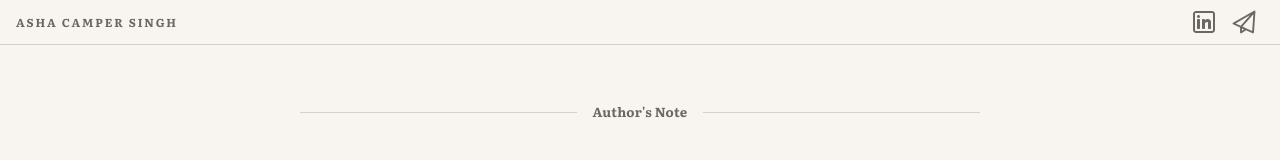
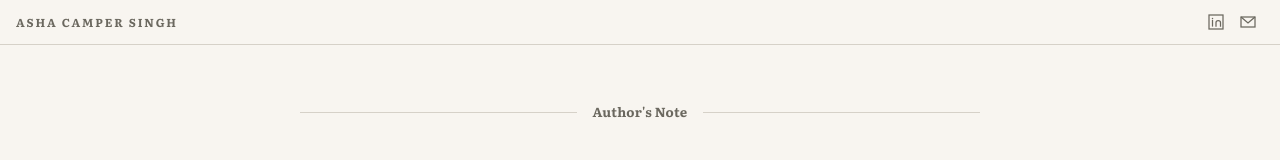
Before and after one commit to ashacs/ashacs.github.io, a Next.js app: page / in a window 1280 px wide. Shown: the top 160 px of the page. Built offline with nearby package versions, Linux system fonts and the light colour scheme.

Commit message:
style: less thiccc svgs

```diff
--- a/src/components/SVG/EmailSVG.tsx
+++ b/src/components/SVG/EmailSVG.tsx
@@ -2,13 +2,16 @@ export function EmailSVG() {
   return (
     <svg
       xmlns="http://www.w3.org/2000/svg"
-      fill="currentColor"
-      width="24px"
-      height="24px"
-      viewBox="0 0 32 32"
-      version="1.1"
+      width="16"
+      height="16"
+      viewBox="0 0 16 16"
+      fill="none"
+      stroke="currentColor"
+      strokeWidth="1.25"
+      strokeLinejoin="miter"
     >
-      <path d="M31.117 1.445c-0.009-0.018-0.026-0.029-0.036-0.046-0.069-0.131-0.155-0.243-0.258-0.338l-0.001-0.001c-0.028-0.019-0.063-0.039-0.098-0.057l-0.007-0.003c-0.021-0.015-0.029-0.043-0.052-0.057-0.030-0.019-0.067-0.013-0.099-0.030-0.131-0.071-0.285-0.12-0.448-0.136l-0.005-0c-0.035-0.007-0.079-0.013-0.123-0.016l-0.004-0c-0.211 0.001-0.409 0.055-0.582 0.15l0.006-0.003c-0.010 0.005-0.022 0.002-0.032 0.008l-27.999 16c-0.379 0.219-0.63 0.623-0.63 1.085 0 0.5 0.294 0.932 0.719 1.132l0.008 0.003 9.273 4.28v6.585c0 0.473 0.263 0.884 0.65 1.096l0.007 0.003c0.172 0.095 0.376 0.15 0.594 0.15 0.255 0 0.492-0.077 0.69-0.208l-0.005 0.003 6.027-3.955 8.764 4.045c0.153 0.072 0.333 0.115 0.523 0.115 0.659 0 1.198-0.509 1.246-1.156l0-0.004 2-28.001c0.002-0.023-0.013-0.042-0.013-0.065 0.001-0.016 0.001-0.035 0.001-0.054 0-0.191-0.043-0.372-0.121-0.533l0.003 0.007zM24.16 6.777l-12.511 14.3-6.922-3.195zM13.25 27.686v-3.117l2.788 1.287zM26.883 28.107l-7.663-3.537c-0.026-0.014-0.038-0.042-0.065-0.055l-5.115-2.373 14.448-16.514z" />
+      <rect x="1" y="3" width="14" height="10" />
+      <polyline points="1,3 8,9 15,3" />
     </svg>
   );
 }
--- a/src/components/SVG/LinkedInSVG.tsx
+++ b/src/components/SVG/LinkedInSVG.tsx
@@ -2,28 +2,19 @@ export function LinkedInSVG() {
   return (
     <svg
       xmlns="http://www.w3.org/2000/svg"
-      width="24px"
-      height="24px"
-      viewBox="0 0 24 24"
+      width="16"
+      height="16"
+      viewBox="0 0 16 16"
       fill="none"
+      stroke="currentColor"
+      strokeWidth="1.25"
     >
+      <rect x="1" y="1" width="14" height="14" strokeLinejoin="miter" />
+      <circle cx="4.5" cy="4.5" r="0.75" fill="currentColor" stroke="none" />
+      <line x1="4.5" y1="6.5" x2="4.5" y2="12" strokeLinecap="square" />
       <path
-        d="M6.5 8C7.32843 8 8 7.32843 8 6.5C8 5.67157 7.32843 5 6.5 5C5.67157 5 5 5.67157 5 6.5C5 7.32843 5.67157 8 6.5 8Z"
-        fill="currentColor"
-      />
-      <path
-        d="M5 10C5 9.44772 5.44772 9 6 9H7C7.55228 9 8 9.44771 8 10V18C8 18.5523 7.55228 19 7 19H6C5.44772 19 5 18.5523 5 18V10Z"
-        fill="currentColor"
-      />
-      <path
-        d="M11 19H12C12.5523 19 13 18.5523 13 18V13.5C13 12 16 11 16 13V18.0004C16 18.5527 16.4477 19 17 19H18C18.5523 19 19 18.5523 19 18V12C19 10 17.5 9 15.5 9C13.5 9 13 10.5 13 10.5V10C13 9.44771 12.5523 9 12 9H11C10.4477 9 10 9.44772 10 10V18C10 18.5523 10.4477 19 11 19Z"
-        fill="currentColor"
-      />
-      <path
-        fillRule="evenodd"
-        clipRule="evenodd"
-        d="M20 1C21.6569 1 23 2.34315 23 4V20C23 21.6569 21.6569 23 20 23H4C2.34315 23 1 21.6569 1 20V4C1 2.34315 2.34315 1 4 1H20ZM20 3C20.5523 3 21 3.44772 21 4V20C21 20.5523 20.5523 21 20 21H4C3.44772 21 3 20.5523 3 20V4C3 3.44772 3.44772 3 4 3H20Z"
-        fill="currentColor"
+        d="M 8,12 V 8.5 C 8,6 12.5,6 12.5,8.5 V 12"
+        strokeLinecap="square"
       />
     </svg>
   );
```
